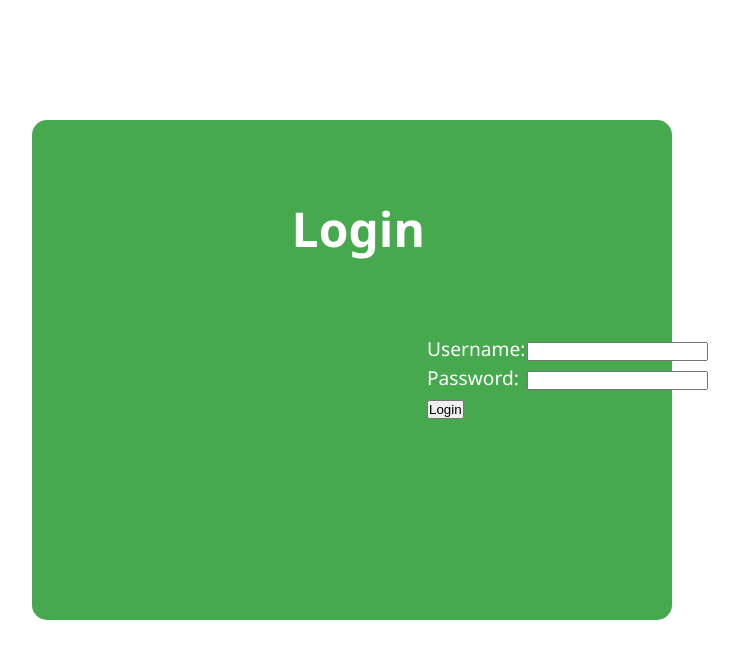
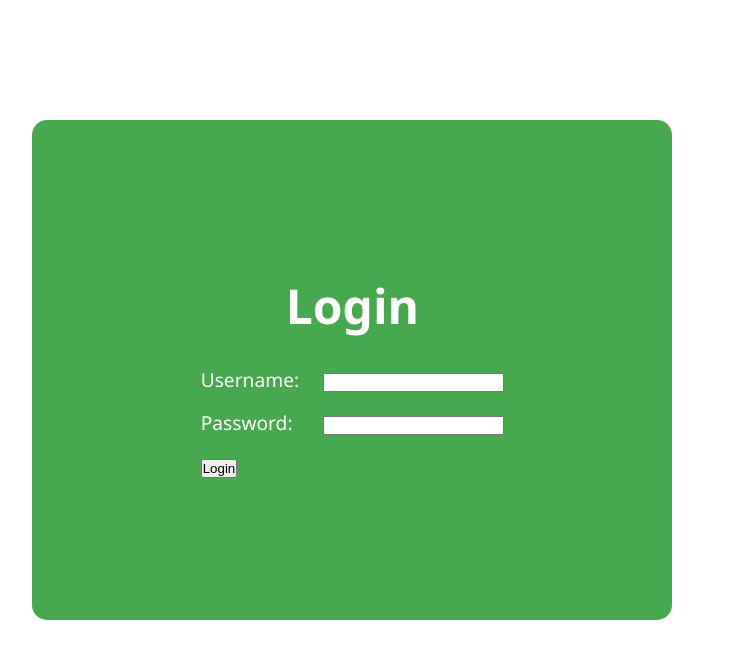
Before and after one commit to ashensilva12/SarpResQ, a React (Vite) app: page / in a window 1280 px wide. Shown: the top 658 px of the page, without its empty margins (326-1065 px from the left). Built offline with nearby package versions, Linux system fonts and the light colour scheme.

Commit message:
Update Login.css

```diff
--- a/src/component/pages/Login.css
+++ b/src/component/pages/Login.css
@@ -11,26 +11,30 @@
     height: 500px;
     background-color:rgb(71, 169, 78);
     display: flex;
+    flex-direction: column;
     align-items: center;
-    justify-content: space-between;
+    justify-content: center;
     box-sizing: border-box;
     padding: 0 16px;
     border-radius: 15px;
 }
 .loginheader{
-    padding-bottom: 50%;
-    padding-left: 40%;
     color: white;
     font-family: 'Segoe UI', Tahoma, Geneva, Verdana, sans-serif;
     font-size: 2rem;
     padding-top: 20px;
+    text-align: center;
+    margin-bottom: 20px;
 }
 .table{
-    padding-right: 70%;
-    padding-left: 0%;
-    padding-top: 5%;
+
+    margin: 0 auto;
     color: white;
     font-family: 'Segoe UI', Tahoma, Geneva, Verdana, sans-serif;
     font-size: 1.2rem;
-    gap: 20px;
+    border-collapse: collapse;
+
 }
+.table td{
+    padding: 8px 12px;
+}
```
